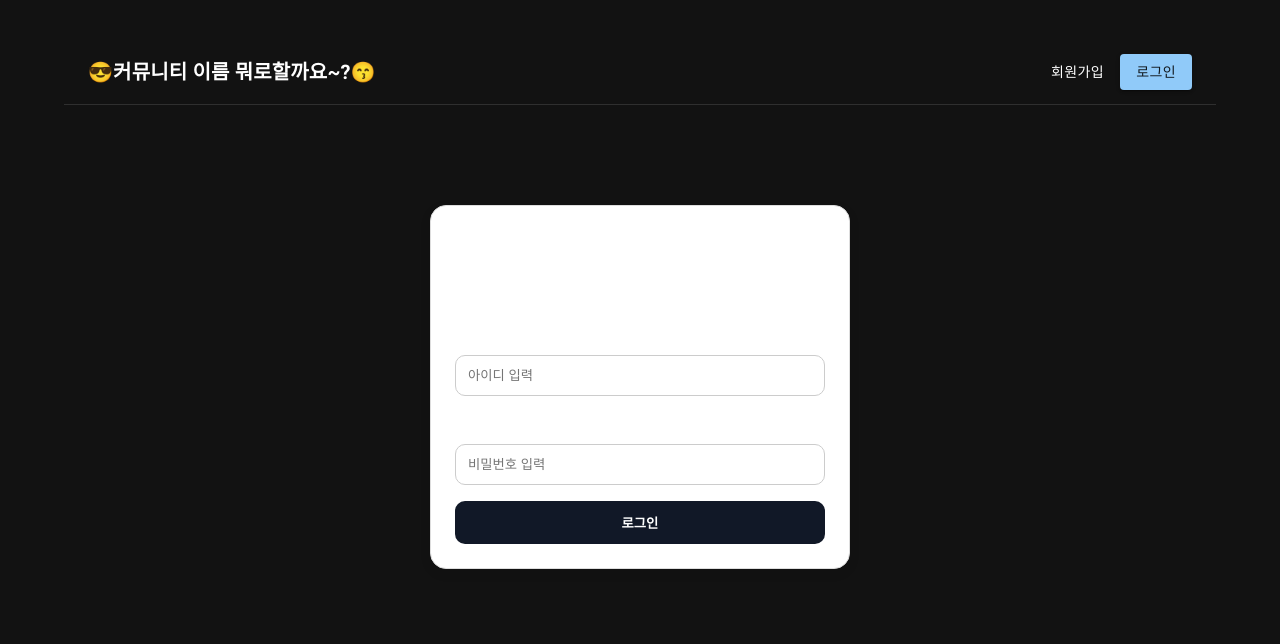
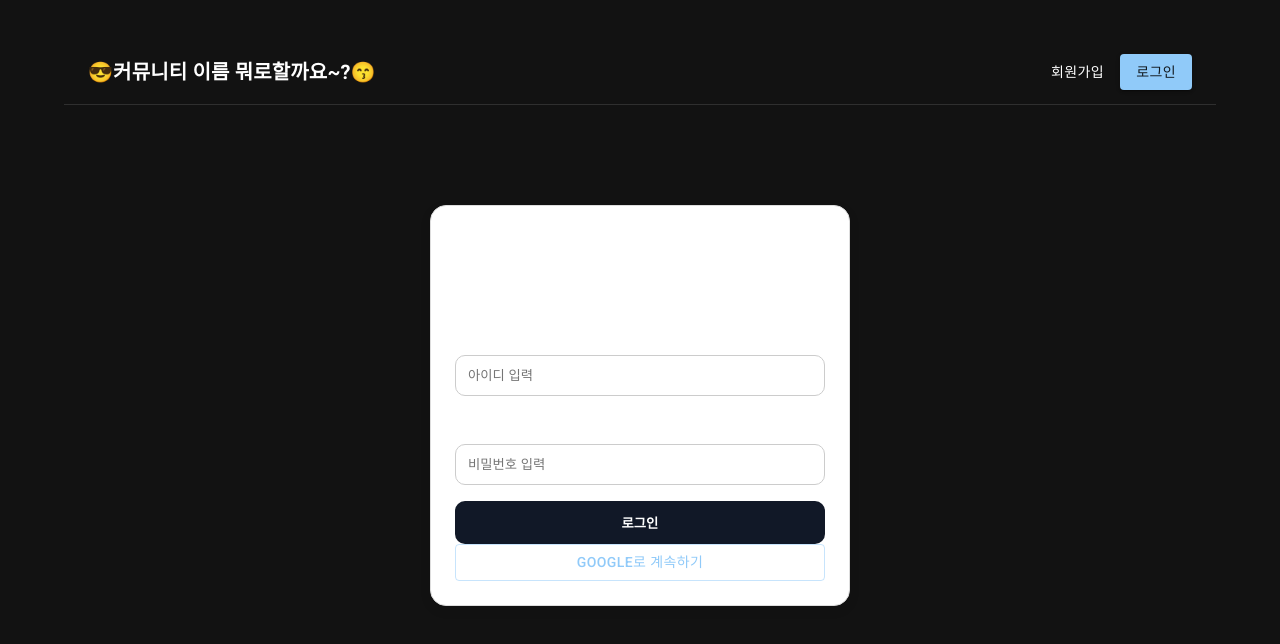
Before and after one commit to 0rchid241/SW_Project_CICD_Frontend, a React (Vite) app: page /login in a window 1280 px wide. Shown: the top 644 px of the page. Built offline with nearby package versions, Linux system fonts and the light colour scheme.

Commit message:
구글로 계속하기

```diff
--- a/src/componenets/Sign/LoginPage.jsx
+++ b/src/componenets/Sign/LoginPage.jsx
@@ -1,5 +1,6 @@
 import React, { useState } from 'react';
 import {useNavigate} from "react-router-dom";
+import {Button} from "@mui/material";
 
 const pageStyle = {
     maxWidth: "420px",
@@ -120,6 +121,13 @@ const LoginPage = () => {
                         {loading ? "로그인 중..." : "로그인"}
                     </button>
 
+                    <Button
+                        variant="outlined"
+                        fullWidth
+                        onClick={() => {window.location.href = "/api/oauth/google/login";}}
+                    >
+                        Google로 계속하기
+                    </Button>
                     {/*{message && <div style={messageStyle}>{message}</div>}*/}
                 </form>
         </div>
```
